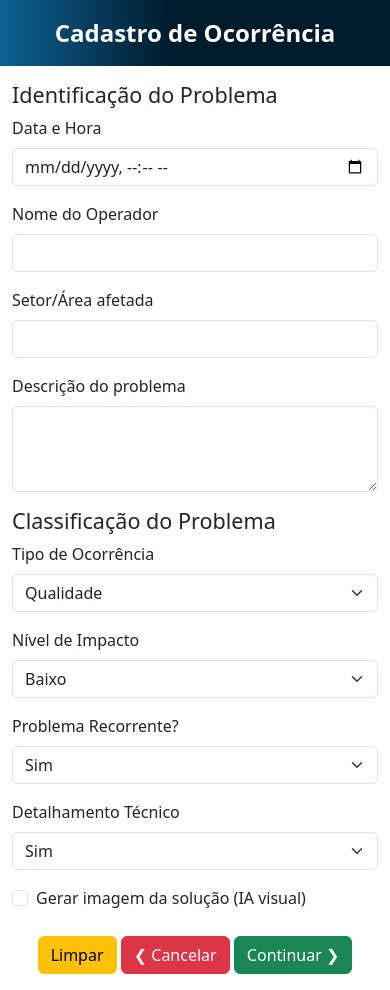
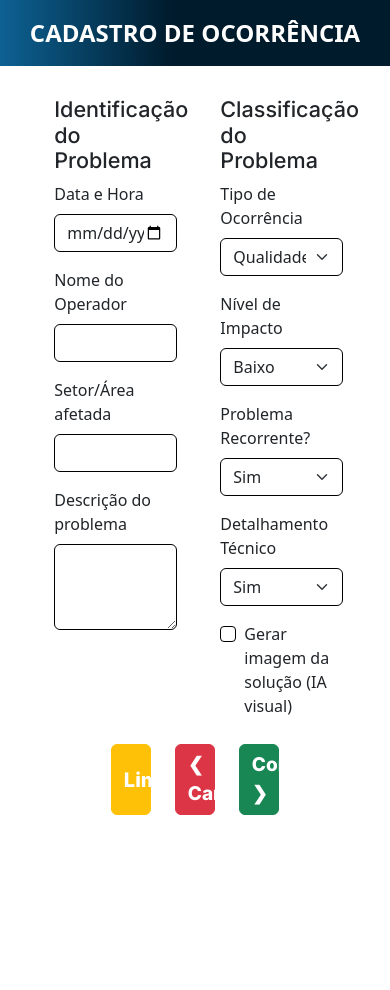
Before and after one commit to Equipe-QRQC/Nexar-QRQC, a Flask app: page /CadastroOcorrencia in a window 390 px wide. Shown: the part 194-1184 px from the top of the page. After the commit the page ends 1009 px from the top, so only its background shows below. Run offline with Flask 3, Linux system fonts and the light colour scheme.

Commit message:
estilização tela de ocorrencia

```diff
--- a/static/css/cadastro.css
+++ b/static/css/cadastro.css
@@ -1,6 +1,3 @@
-
-
-
 .sidebar.collapsed ~ .content .titulo {
   margin-left: 90px; /* Ajuste da margem quando a sidebar é colapsada */
 }
@@ -78,6 +75,108 @@
     opacity: 0.9;
   }
 
+  #content > main > div > form{
+    padding: 4%;
+  }
+
+
+
+  /* Alterações - LUMA */
+
+  .text-center.mt-4 {
+    display: flex;
+    justify-content: center;
+    gap: 7%;
+    margin-top: 30px;
+  }
+
+  #content > main > div > form > div.text-center.mt-4 > button.btn.btn-warning{
+    width: 12%;
+    font-family: 'Inter', sans-serif;
+    font-weight: 800;
+    font-size: 20px;
+    color: #ffffff;
+;
+  }
+
+  #content > main > div > form > div.text-center.mt-4 > button.btn.btn-danger{
+    width: 12%;
+    font-family: 'Inter', sans-serif;
+    font-weight: 800;
+    font-size: 19px!important;
+    color: #ffffff;
+
+  }
+
+  #content > main > div > form > div.text-center.mt-4 > button.btn.btn-success{
+    width: 12%;
+    font-family: 'Inter', sans-serif;
+    font-weight: 800;
+    font-size: 19px!important;
+    color: #ffffff;
+  }
+
+  #content > main > div > form > div.row > div:nth-child(1) > div:nth-child(5) > textarea{
+    border: 1px solid #000;
+  }
+
+  #content > main > div > form > div.row > div:nth-child(1) > div:nth-child(4) > input{
+    border: 1px solid #000;
+  }
+
+  #content > main > div > form > div.row > div:nth-child(1) > div:nth-child(3) > input{
+    border: 1px solid #000;
+  }
+
+  #content > main > div > form > div.row > div:nth-child(1) > div:nth-child(2) > input{
+    border: 1px solid #000;
+  }
+  #content > main > div > form > div.row > div:nth-child(2) > div:nth-child(2) > select{
+    border: 1px solid #000;
+  }
+  #content > main > div > form > div.row > div:nth-child(2) > div:nth-child(3) > select{
+    border: 1px solid #000;
+  }
+  #content > main > div > form > div.row > div:nth-child(2) > div:nth-child(4) > select{
+    border: 1px solid #000;
+
+  }
+  #content > main > div > form > div.row > div:nth-child(2) > div:nth-child(5) > select{
+    border: 1px solid #000;
+
+  }
+  #gerarImagem{
+    border: 1px solid #000;
+
+  }
+
+  #content > main > div > form > div.row > div:nth-child(1) > h4 {
+    font-family: 'Inter', sans-serif;
+    font-weight: 500;
+  }
+
+  #content > main > div > form > div.row > div:nth-child(2) > h4{
+    font-family: 'Inter', sans-serif;
+    font-weight: 500;
+  }
+  #content > main > div > form > div.row > div:nth-child(2){
+    width: 44%;
+  }
+  #content > main > div > form > div.row > div:nth-child(1){
+    width: 44%;
+  }
+
+  #content > main > div > form > div.row{
+    margin-left: 4vw;
+    gap: 5vw;
+  }
+
+  /* Alterações - LUMA -*/
+
+
+
+
+
   /* Responsividade */
   @media (max-width: 768px) {
     .sidebar {
@@ -98,4 +197,9 @@
       width: 100%;
       margin-bottom: 20px;
     }
+
+    .col-md-6 {
+      flex: 0 0 auto;
+      width: 45%;
   }
+}
--- a/templates/CadastroOcorrencia.html
+++ b/templates/CadastroOcorrencia.html
@@ -12,6 +12,12 @@
   <link href="https://cdn.jsdelivr.net/npm/bootstrap@5.3.0/dist/css/bootstrap.min.css" rel="stylesheet" />
   <link rel="stylesheet" href="https://cdn.jsdelivr.net/npm/bootstrap-icons/font/bootstrap-icons.css" />
   <link href="https://cdnjs.cloudflare.com/ajax/libs/font-awesome/6.4.2/css/all.min.css" rel="stylesheet" />
+  <link href="https://fonts.googleapis.com/css2?family=Inter:wght@400;700&display=swap" rel="stylesheet">
+  <link href="https://fonts.googleapis.com/css2?family=Inter:wght@400;700;800&display=swap" rel="stylesheet">
+  <link href="https://fonts.googleapis.com/css2?family=Inter:wght@500&display=swap" rel="stylesheet">
+
+
+
 
 </head>
 
@@ -20,7 +26,7 @@
 
     <!-- CONTEÚDO PRINCIPAL -->
     <div class="content" id="content">
-      <div class="header">Cadastro de Ocorrência</div>
+      <div class="header">CADASTRO DE OCORRÊNCIA</div>
 
       <main class="main-content">
         <div class="container-fluid py-3">
--- a/templates/solucao.html
+++ b/templates/solucao.html
@@ -15,10 +15,7 @@
   <script src="https://cdn.jsdelivr.net/npm/bootstrap@5.3.3/dist/js/bootstrap.bundle.min.js"></script>
 
   <style>
-    body {
-      background: #f8f9fa;
-      font-size: 1.2rem;
-    }
+
     .card-custom {
       background: white;
       border-radius: 20px;
```
Also changed, not shown: qrqc.db.
